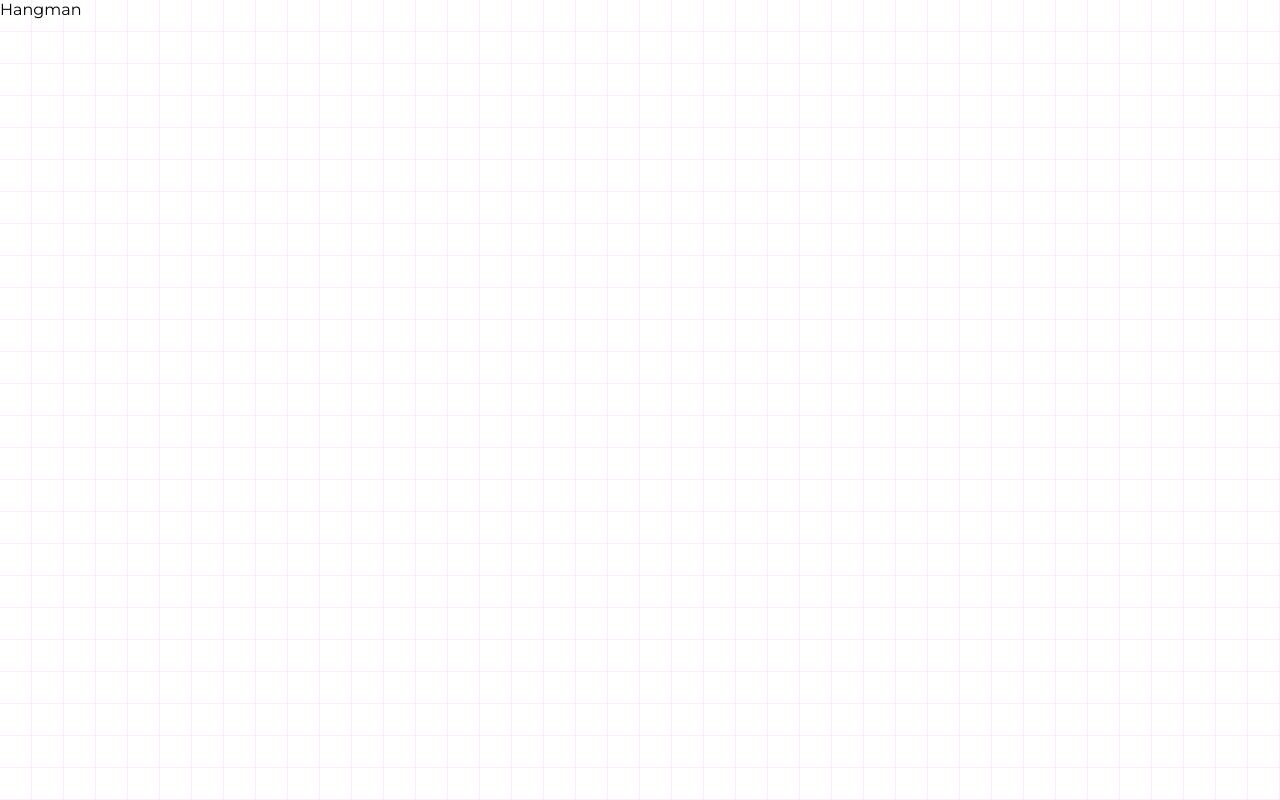
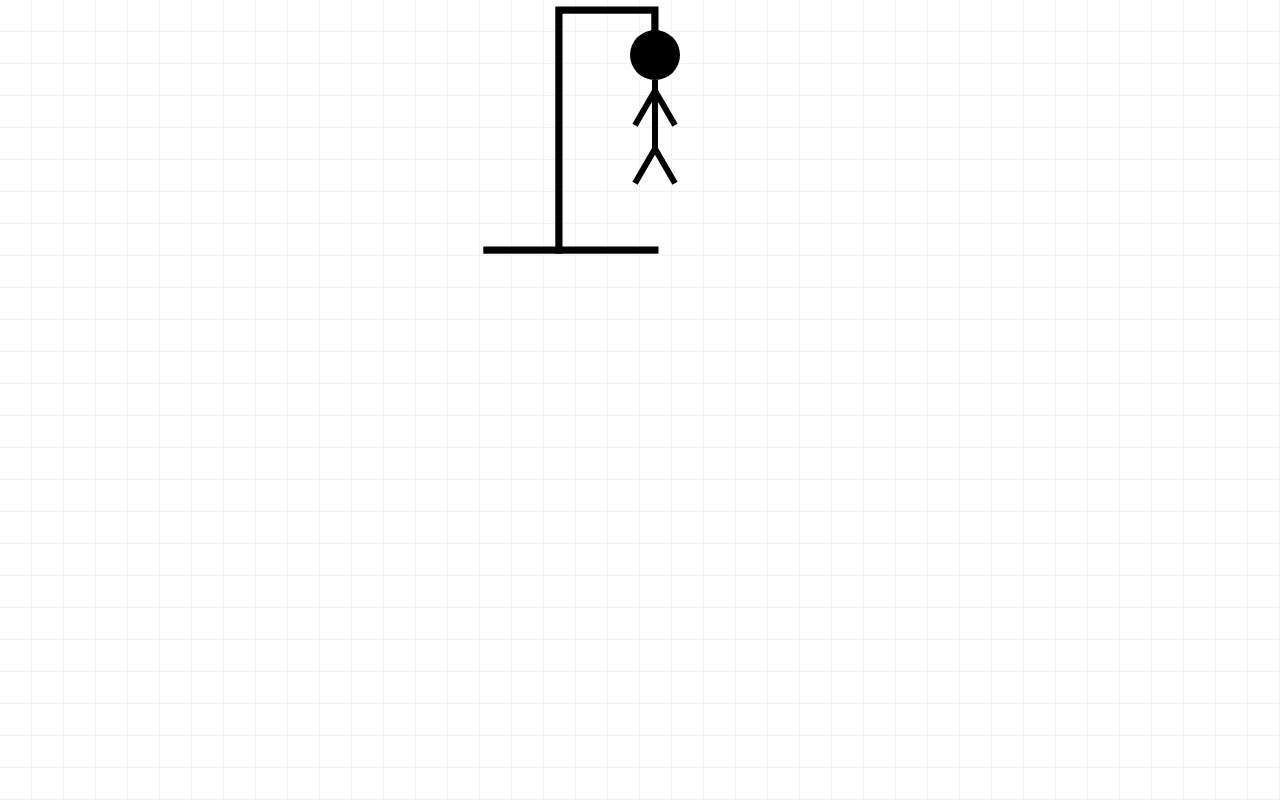
Before and after one commit to alvescleiton/hangman, a Next.js app: page / in a window 1280 px wide. Built offline with nearby package versions, Linux system fonts and the light colour scheme.

Commit message:
Gibbet and person elements

```diff
--- /dev/null
+++ b/src/components/Gibbet/index.tsx
@@ -0,0 +1,12 @@
+import Person from "../Person"
+import { Container } from "./styles"
+
+const Gibbet = () => {
+  return (
+    <Container>
+      <Person />
+    </Container>
+  )
+}
+
+export default Gibbet
--- /dev/null
+++ b/src/components/Gibbet/styles.ts
@@ -0,0 +1,9 @@
+import styled from 'styled-components'
+
+export const Container = styled.div`
+  background-image: url(/assets/img/gibbet.png);
+  background-repeat: no-repeat;
+  background-position: 20% top;
+  width: 100%;
+  height: 260px;
+`
--- /dev/null
+++ b/src/components/MainContainer/index.tsx
@@ -0,0 +1,15 @@
+import { Container } from './styles'
+
+type MainContainerProps = {
+  children: React.ReactNode
+}
+
+const MainContainer = ({ children }: MainContainerProps) => {
+  return (
+    <Container>
+      {children}
+    </Container>
+  )
+}
+
+export default MainContainer
--- /dev/null
+++ b/src/components/MainContainer/styles.tsx
@@ -0,0 +1,7 @@
+import styled from 'styled-components'
+
+export const Container = styled.div`
+  width: 100%;
+  max-width: 400px;
+  margin: 0 auto;
+`
--- /dev/null
+++ b/src/components/Person/index.tsx
@@ -0,0 +1,16 @@
+import { Container, Body, Head, LeftArm, LeftLeg, RightArm, RightLeg } from "./styles"
+
+const Person = () => {
+  return (
+    <Container>
+      <Head />
+      <Body />
+      <LeftArm />
+      <RightArm />
+      <LeftLeg />
+      <RightLeg />
+    </Container>
+  )
+}
+
+export default Person
--- /dev/null
+++ b/src/components/Person/styles.ts
@@ -0,0 +1,64 @@
+import styled from 'styled-components'
+
+export const Container = styled.div`
+  position: relative;
+`
+
+export const Head = styled.div`
+  position: absolute;
+  top: 30px;
+  left: 190px;
+  width: 50px;
+  height: 50px;
+  border-radius: 50%;
+  background-color: #000;
+`
+
+export const Body = styled.div`
+  position: absolute;
+  top: 80px;
+  left: 212px;
+  background-color: #000;
+  width: 6px;
+  height: 70px;
+`
+
+export const LeftArm = styled.div`
+  position: absolute;
+  top: 88px;
+  left: 202px;
+  background-color: #000;
+  width: 6px;
+  height: 40px;
+  transform: rotate(30deg);
+`
+
+export const RightArm = styled.div`
+  position: absolute;
+  top: 88px;
+  left: 222px;
+  background-color: #000;
+  width: 6px;
+  height: 40px;
+  transform: rotate(-30deg);
+`
+
+export const LeftLeg = styled.div`
+  position: absolute;
+  top: 146px;
+  left: 202px;
+  background-color: #000;
+  width: 6px;
+  height: 40px;
+  transform: rotate(30deg);
+`
+
+export const RightLeg = styled.div`
+  position: absolute;
+  top: 146px;
+  left: 222px;
+  background-color: #000;
+  width: 6px;
+  height: 40px;
+  transform: rotate(-30deg);
+`
--- a/src/pages/index.tsx
+++ b/src/pages/index.tsx
@@ -1,10 +1,14 @@
 import { NextPage } from "next"
 import Background from "../components/Background"
+import Gibbet from "../components/Gibbet"
+import MainContainer from "../components/MainContainer"
 
 const Home: NextPage = () => {
   return (
     <Background>
-      Hangman
+      <MainContainer>
+        <Gibbet />
+      </MainContainer>
     </Background>
   )
 }
```
Also changed, not shown: public/assets/img/gibbet.png (added).
